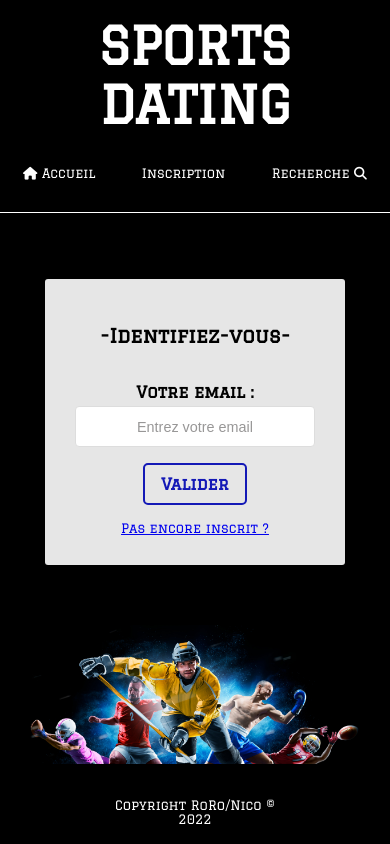
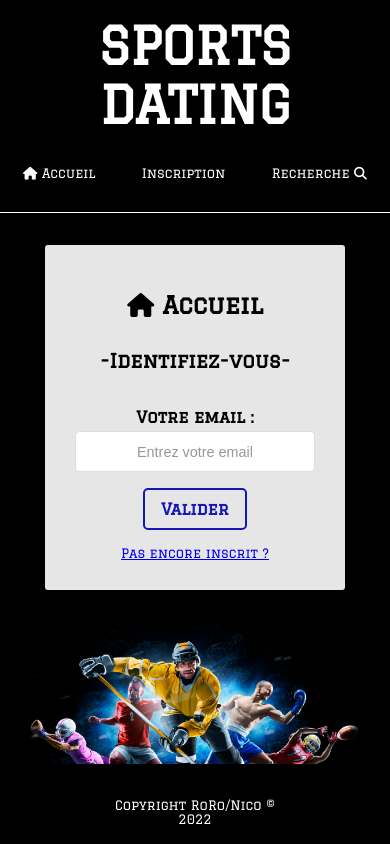
Before and after one commit to poloskanini/sportsdating, a PHP site: page / in a window 390 px wide. Run offline with PHP 8.4, Linux system fonts and the light colour scheme; some libraries are stand-ins or nearby versions.

Commit message:
Some painting (mobile landscape not responsive, try to find better

```diff
--- a/css/style.css
+++ b/css/style.css
@@ -104,18 +104,25 @@ nav {
   background-repeat: no-repeat;
 }
 
-.wrapper-login {
-  position: absolute;
-  left: 50%;
-  top: 50%;
-  -webkit-transform: translate(-50%, -50%);
-          transform: translate(-50%, -50%);
+.wrapper {
+  margin: 7rem;
+  height: 100%;
 }
 
-.login-form,
-.wrapper {
-  -webkit-box-shadow: 0 1px 1px black, 0 2px 2px black;
-  box-shadow: 0 1px 1px black, 0 2px 2px black;
+.wrapper-login {
+  display: -webkit-box;
+  display: -ms-flexbox;
+  display: flex;
+  -webkit-box-pack: center;
+      -ms-flex-pack: center;
+          justify-content: center;
+  -webkit-box-align: center;
+      -ms-flex-align: center;
+          align-items: center;
+}
+
+form {
+  background-color: rgba(255, 255, 255, 0.9);
 }
 
 .login-form {
@@ -289,11 +296,6 @@ nav {
           align-items: ce;
 }
 
-.wrapper {
-  background-color: rgba(255, 255, 255, 0.9);
-  margin: 7rem;
-}
-
 .results-wrapper {
   min-height: 200px;
   display: -webkit-box;
@@ -333,7 +335,6 @@ nav {
     display: block;
   }
   .wrapper {
-    background-color: rgba(255, 255, 255, 0.9);
     margin: 2rem;
     padding: 0 0 6rem;
   }
--- a/css/style.scss
+++ b/css/style.scss
@@ -90,18 +90,21 @@ nav {
   background-repeat: no-repeat;
 }
 
-.wrapper-login {
-  position: absolute;
-  left: 50%;
-  top: 50%;
-  transform: translate(-50%, -50%);
+.wrapper {
+  margin: 7rem;
+  height: 100%;
 }
 
-.login-form,
-.wrapper {
-  -webkit-box-shadow: 0 1px 1px rgb(0, 0, 0 / 15%), 0 2px 2px rgb(0, 0, 0 / 15%);
-  box-shadow: 0 1px 1px rgb(0, 0, 0 / 15%), 0 2px 2px rgb(0, 0, 0 / 15%);
+.wrapper-login {
+  display: flex;
+  justify-content: center;
+  align-items: center;
 }
+
+form {
+  background-color:rgba(255, 255, 255, 0.9);
+}
+
 
 .login-form {
   width: 300px;
@@ -229,11 +232,6 @@ nav {
   align-items: ce;
 }
 
-.wrapper {
-  background-color:rgba(255, 255, 255, 0.9);
-  margin: 7rem;
-}
-
 // SEARCH
 
 .results-wrapper {
@@ -268,7 +266,6 @@ nav {
   }
 
   .wrapper {
-    background-color: rgba(255, 255, 255, 0.9);
     margin: 2rem;
     padding: 0 0 6rem;
   }
--- a/index.php
+++ b/index.php
@@ -10,16 +10,20 @@
 <body>
 
 <div class="container">
+
 <!-- HEADER -->
 <?php
 include('./shared/header.php');
 include('./shared/navbar.php');
 ?>
 
-  <div class="wrapper-login">
+<div class="wrapper wrapper-login">
 
   <!-- Formulaire d'identification -->
   <form class="login-form form" action="" method="POST">
+     <!-- Page title -->
+     <h2 class="page-title-active"><i class="fa-solid fa-house"></i> Accueil</h2>
+    <div class="form-wrapper">
       <h3 class="form-title">-Identifiez-vous-</h3>
         <div class="form-fields">
           <label class="form-label" for="email">Votre email :</label>
@@ -29,6 +33,8 @@
           <button class="btn btn-blue" type="submit">Valider</button>
           <a class="form-inscription-link" href="inscription.php">Pas encore inscrit ?</a>
         </div>
+    </div>
+
   </form>
 
 </div>
```
Also changed, not shown: inscription.php (+8 -10 lines), search.php (+7 -7 lines), 1 other file. Lines whose indentation alone changed are shown as unchanged.
